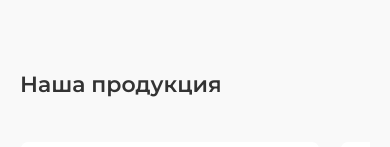
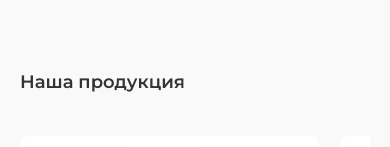
Before and after one commit to Niakrist/rvzgroup, a Next.js app: page / in a window 390 px wide. Shown: the part 798-945 px from the top of the page. Built offline with nearby package versions, Linux system fonts and the light colour scheme.

Commit message:
fix: fix css bug

```diff
--- a/src/components/PromoSlider/PromoSlider.module.css
+++ b/src/components/PromoSlider/PromoSlider.module.css
@@ -38,7 +38,6 @@
 }
 
 .content {
-  width: 100%;
   position: absolute;
   left: 0;
   top: 200px;
@@ -146,6 +145,7 @@
   }
 
   .content {
+    width: 100%;
     max-width: 370px;
     top: 70px;
     left: 0px;
--- a/src/ui/Htag/Htag.module.css
+++ b/src/ui/Htag/Htag.module.css
@@ -14,3 +14,9 @@
   line-height: 1.4;
   color: #333;
 }
+
+@media (max-width: 767px) {
+  .medium {
+    font-size: 18px;
+  }
+}
```
